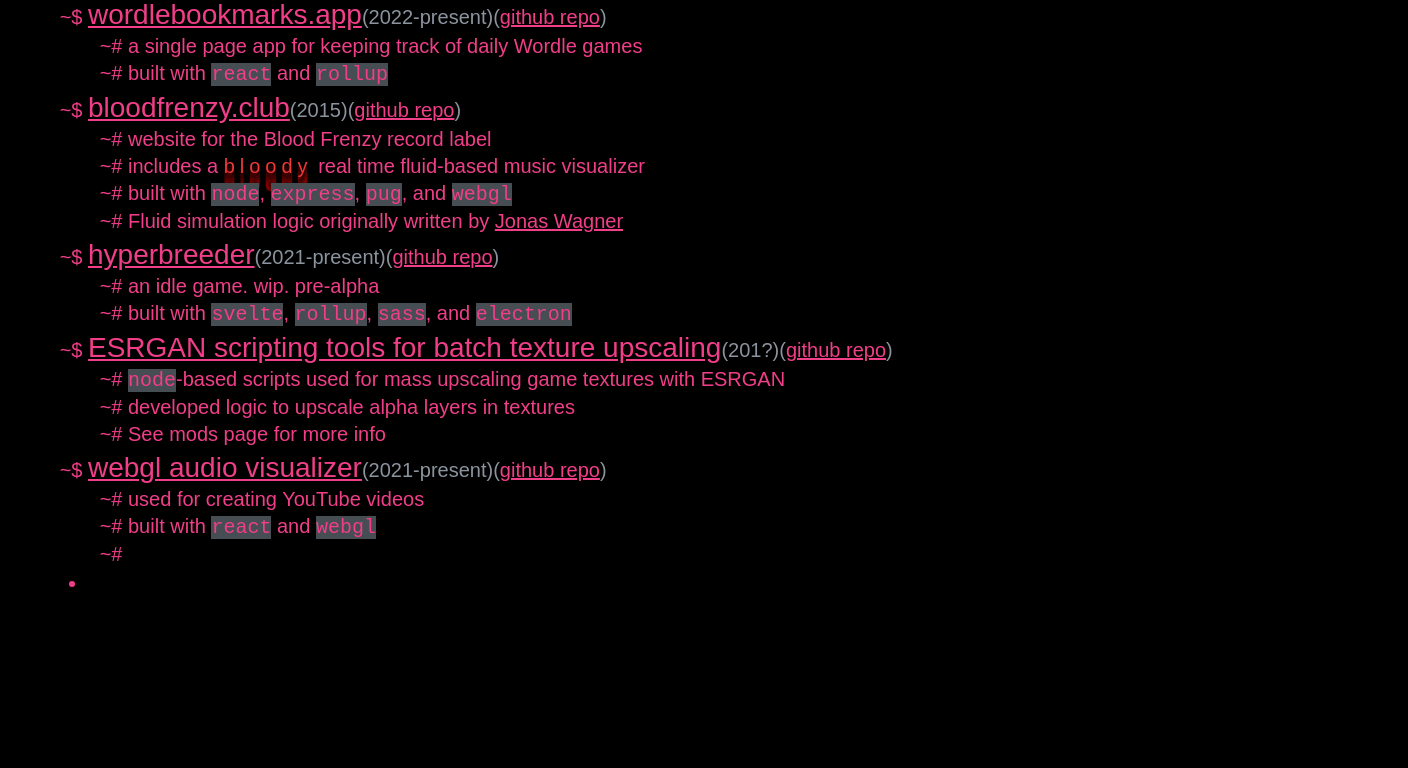
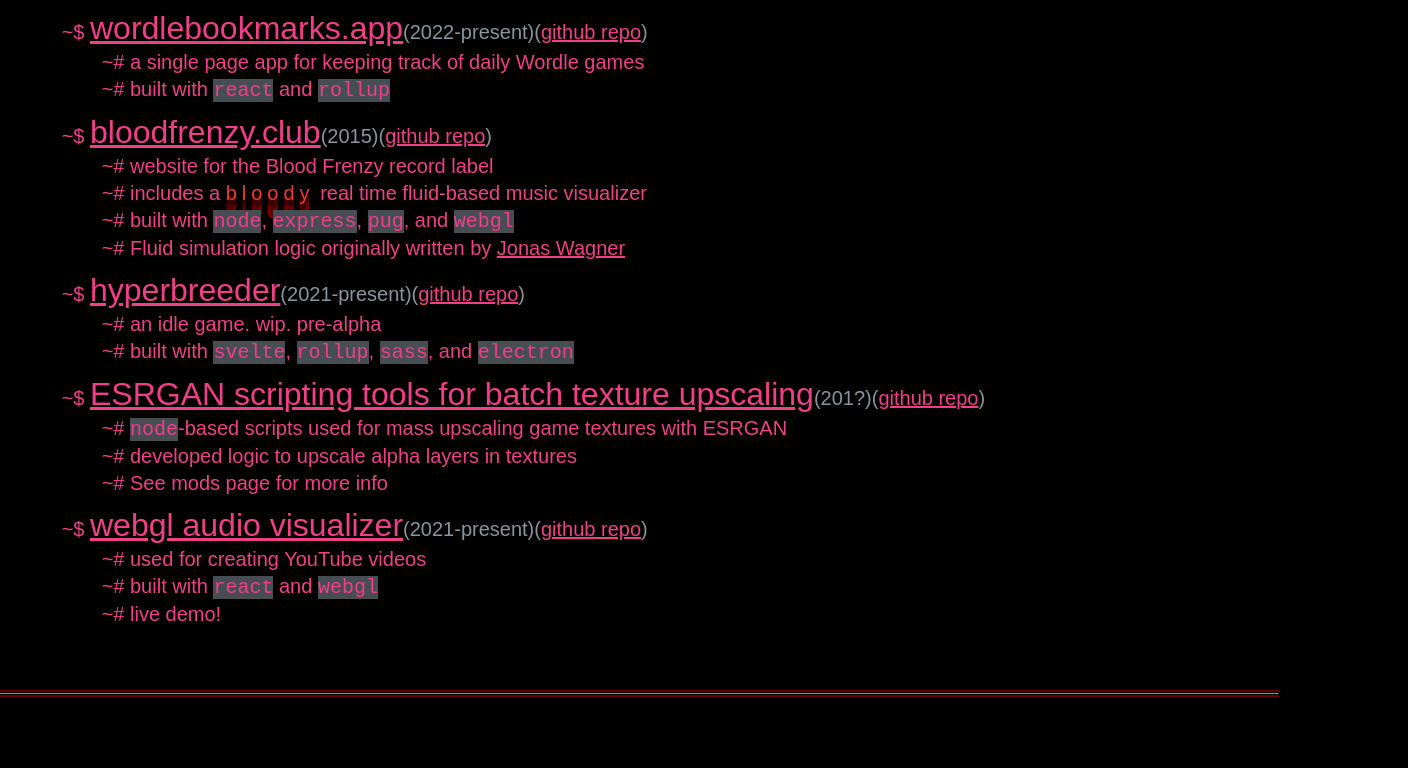
Before and after one commit to rapka/personal-site, a React app: page /dev in a window 1280 px wide. Shown: the part 272-1040 px from the top of the page, 1408 px wide, since content can reach past the window. Built offline with nearby package versions, Linux system fonts and the light colour scheme; the HTML template or start-up script is replaced by a standard one; a web font is replaced by a local one.

Commit message:
Update dev page

```diff
--- a/src/routes/dev/Dev.css
+++ b/src/routes/dev/Dev.css
@@ -1,5 +1,6 @@
 .devPage {
 	font-size: 1.25rem;
+	position: relative;
 }
 
 .devPage a:hover {
@@ -7,7 +8,6 @@
 }
 
 .devPage code {
-	background-color: var(--codeGrey);
 	text-transform: lowercase;
 }
 
@@ -19,12 +19,17 @@
 }
 
 .devPage-itemList {
-	margin: 1rem 3rem;
+	margin: 1rem 50px;
 }
 
 .devPage-item {
-	margin: 6px 0;
+	margin: 12px 0;
 	list-style-type: '~$ ';
+}
+
+.devPage-scope {
+	list-style-type: none;
+	/*position: relative;*/
 }
 
 .devPage-detail {
--- a/src/routes/dev/ProjectTitle.css
+++ b/src/routes/dev/ProjectTitle.css
@@ -3,7 +3,7 @@
 }
 
 .projTitle {
-	font-size: 1.75rem;
+	font-size: 2rem;
 }
 
 .projTitle-year {
--- a/src/routes/dev/index.js
+++ b/src/routes/dev/index.js
@@ -47,7 +47,7 @@
               ,
               {' '}
               <code>Pug</code>
-              , &
+              , and {' '}
               <code>JQuery</code>
             </li>
           </ul>
@@ -173,12 +173,12 @@
               {' '}
               <code>webgl</code>
             </li>
-            <li className="devPage-detail">
+            <li className="devPage-detail">live demo!</li>
+            <li className="devPage-scope">
               <Scope />
             </li>
           </ul>
         </li>
-        <li />
       </ul>
     </div>
   );
--- a/src/viz/Scope.css
+++ b/src/viz/Scope.css
@@ -4,8 +4,10 @@
 }
 
 .viz-container {
-  height: 100%;
+  height: 400px;
   width: 100%;
   position: absolute;
   z-index: 2;
+  left: 0;
+  bottom: -280px;
 }
--- a/src/viz/Scope.js
+++ b/src/viz/Scope.js
@@ -7,6 +7,7 @@
 
 import './Scope.css';
 
+const PADDING = 50 * 2; // 50px on each side
 let WIDTH = 1920 / 2;
 let HEIGHT = 1080;
 let H = 0;
@@ -31,7 +32,7 @@
     document.addEventListener('keydown', this.playEvent, false);
 
     HEIGHT = window.innerHeight;
-    WIDTH = window.innerWidth;
+    WIDTH = window.innerWidth - PADDING;
     const audioElement = this.player.current;
     const { audioCtx } = this;
 
@@ -60,7 +61,7 @@
     const draw = () => {
       const { colors, rotationOffset, rotateColors } = this.props;
       HEIGHT = window.innerHeight;
-      WIDTH = window.innerWidth;
+      WIDTH = window.innerWidth - PADDING;
 
       if (this.state.playing) {
         H = (H + 0.5) % 360;
@@ -139,7 +140,7 @@
 
   componentDidUpdate(prevProps, prevState) {
     HEIGHT = window.innerHeight;
-    WIDTH = window.innerWidth;
+    WIDTH = window.innerWidth - PADDING;
 
     if (!prevState.playing && this.state.playing) {
       this.audioCtx.resume().then(() => {
```
Also changed, not shown: 3 other files (tests, documents, lock files or other folders).
